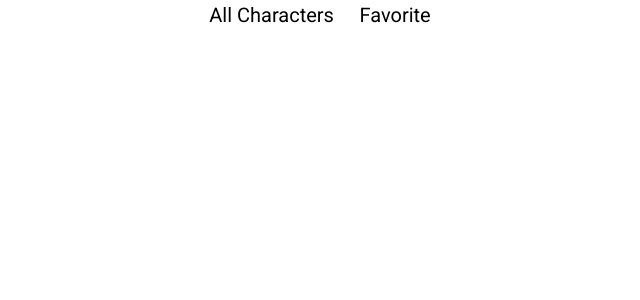
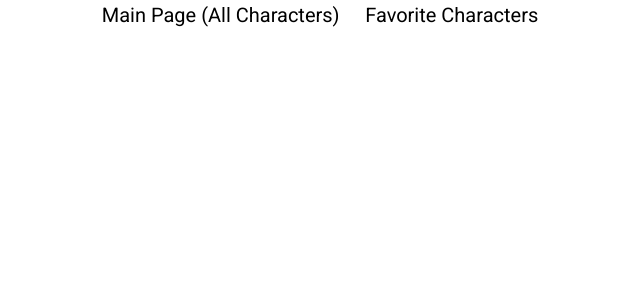
Before and after one commit to Maiev93/StarWars, a Vue app: page /Favorite in a window 1280 px wide. Shown: the top 300 px of the page, without its empty margins (320-960 px from the left). Built offline with nearby package versions, Linux system fonts and the light colour scheme.

Commit message:
fix: fix double adding

```diff
--- a/src/App.vue
+++ b/src/App.vue
@@ -1,8 +1,8 @@
 <template>
   <v-app class="char">
     <nav class="char__nav">
-      <router-link class="char__link" to="/">All Characters</router-link>
-      <router-link class="char__link" to="/Favorite">Favorite </router-link>
+      <router-link class="char__link" to="/">Main Page (All Characters)</router-link>
+      <router-link class="char__link" to="/Favorite">Favorite Characters</router-link>
     </nav>
 
     <v-main>
--- a/src/components/Card.vue
+++ b/src/components/Card.vue
@@ -10,8 +10,6 @@
     </v-img>
 
     <v-card-actions>
-
-
       <v-btn icon>
         <v-icon>mdi-heart</v-icon>
       </v-btn>
@@ -25,5 +23,5 @@ export default {
     src: String,
     title: String
   }
-}
+};
 </script>
--- a/src/components/Cards.vue
+++ b/src/components/Cards.vue
@@ -9,7 +9,7 @@
             solo-inverted
             hide-details
             prepend-inner-icon="mdi-magnify"
-            label="Search"
+            label="Search by name"
           ></v-text-field>
       </v-col>
     </v-row>
@@ -60,9 +60,6 @@ export default {
       totalPages: null
     };
   },
-  mounted() {
-    this.$store.dispatch("GET_CHAR");
-  },
   methods: {
     async loadChars(pageNumber) {
       this.chars = await fetch(
@@ -81,9 +78,11 @@ export default {
         });
     },
     toFavorites(char) {
-      this.GET_FAVORITES.push(char);
+      if(this.GET_FAVORITES.indexOf(char) === -1) {
+        this.GET_FAVORITES.push(char);
+      }
       this.$store.dispatch("SET_FAVORITES", this.GET_FAVORITES);
-    }
+    },
   },
   computed: {
     ...mapGetters(["GET_FAVORITES"]),
--- a/src/store/index.js
+++ b/src/store/index.js
@@ -1,11 +1,11 @@
-import Vue from 'vue'
-import Vuex from 'vuex'
+import Vue from "vue";
+import Vuex from "vuex";
 
-Vue.use(Vuex)
+Vue.use(Vuex);
 
 export default new Vuex.Store({
   state: {
-    baseUrl: 'https://swapi.dev/api',
+    baseUrl: "https://swapi.dev/api",
     favorites: []
   },
   getters: {
@@ -14,16 +14,16 @@ export default new Vuex.Store({
     },
     GET_FAVORITES: state => {
       return state.favorites;
-    },
+    }
   },
   mutations: {
     SET_FAVORITES: (state, payload) => {
       state.favorites = payload;
-    },
+    }
   },
   actions: {
-    SET_FAVORITES (context, payload) {
-      context.commit('SET_FAVORITES', payload)
-    },
-  },
-})
+    SET_FAVORITES(context, payload) {
+      context.commit("SET_FAVORITES", payload);
+    }
+  }
+});
```
Lines whose indentation alone changed are shown as unchanged.
